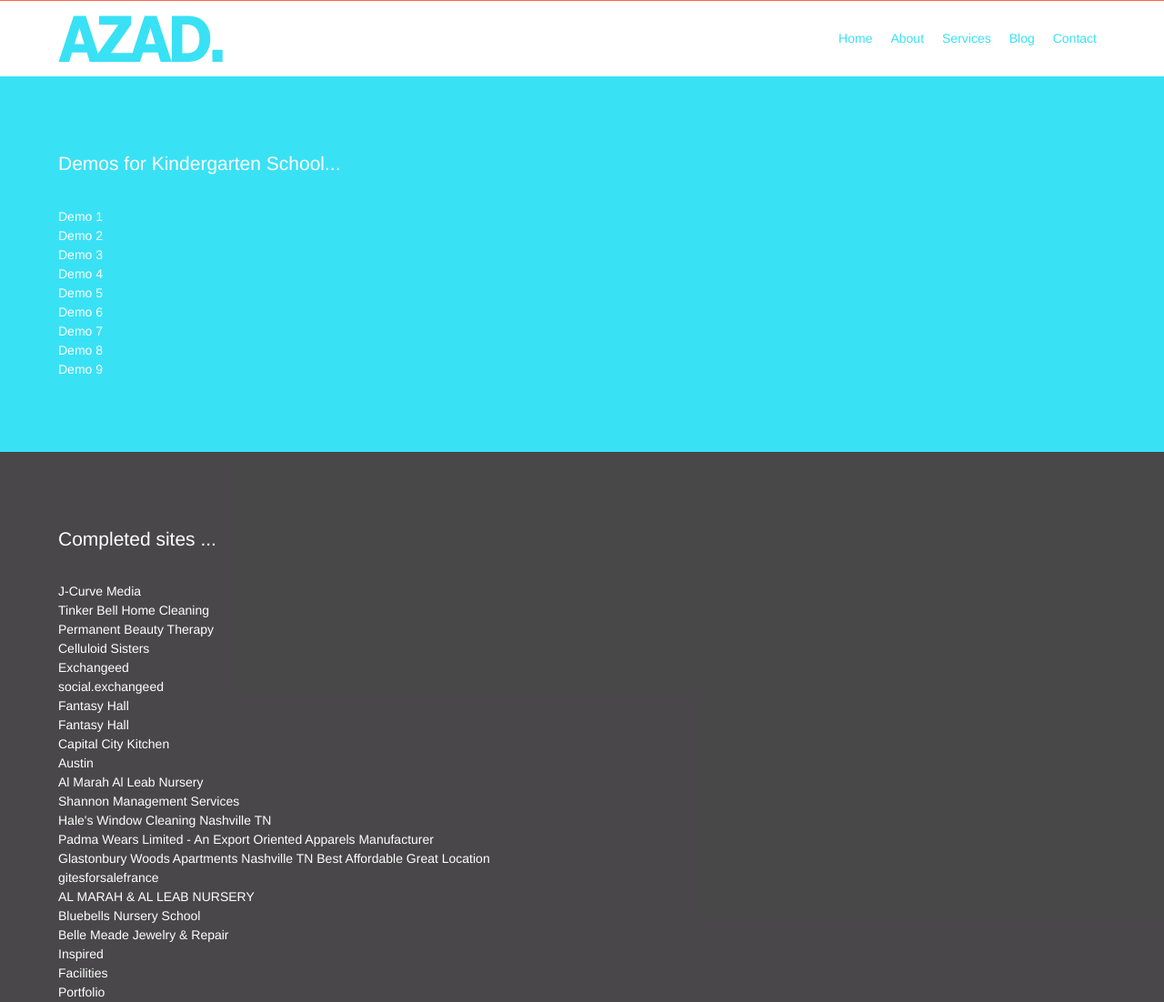
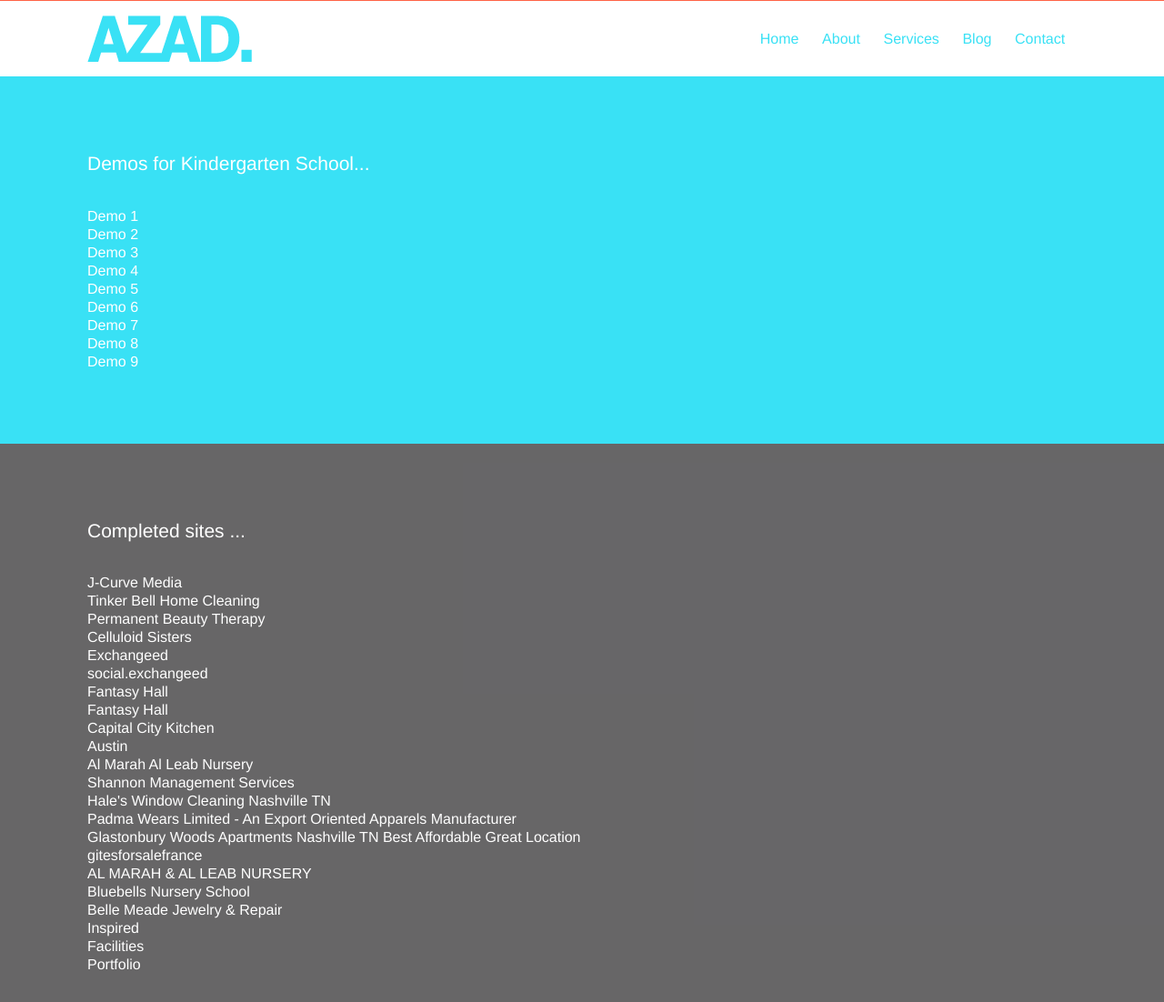
Before and after one commit to webazad/azad-websites, a plain HTML site: page index.html in a window 1280 px wide. Shown: the top 1102 px of the page at 91% size. Drawn offline with Linux system fonts and the light colour scheme.

Commit message:
REM added.

```diff
--- a/sass/_globals.scss
+++ b/sass/_globals.scss
@@ -3,11 +3,16 @@
 *	:: GLOBAL STYLE
 *------------------------------------------------------------------------------------------
 */
+:root{
+    --width:85vw;
+    --padding-top:5rem;
+    --paddin-bottom:5rem;
+}
 html {
     background: var(--bg-color);
 
     body {
-        font: 14px/21px "Cabin", Helvetica, Arial, sans-serif;
+        font: 1em/1.25em "Cabin", Helvetica, Arial, sans-serif;
         color: var(--text-color);
         text-align: center;
         -webkit-font-smoothing: antialiased; /* Chrome Suffery     */
@@ -17,14 +22,14 @@
         font-smoothing: antialiased; 		 /* Official           */
 
         .azad-container{
-            width:90%;
+            width:var(--width);
             margin:0 auto;
         }
         .azad-section{
-            padding:5rem 0;
+            padding:var(--padding-top) 0;
         }
 
-        h1 { font: 36px/1.5em "Cabin", Helvetica, Arial, sans-serif; }
+        h1 { font: 2rem/1.5rem "Cabin", Helvetica, Arial, sans-serif; }
         h2, h3 { font: 21px/1.5em "Cabin", Helvetica, Arial, sans-serif; }
         h4 { font: 16px/1.5em "Cabin", Helvetica, Arial, sans-serif; }
         h5 { font: 14px/1.5em "Cabin", Helvetica, Arial, sans-serif; }
@@ -43,3 +48,9 @@
         input:focus, input:hover { background: #ededed; color: #4e4e4e; }
     }
 }
+
+@media only screen and (max-width: 767px) {
+    .azad-section{
+        padding:3rem 0;
+    }
+}
--- a/sass/_reset.scss
+++ b/sass/_reset.scss
@@ -8,7 +8,7 @@
 	padding: 0;
 	border: 0;
 	outline: 0;
-	font-size: 100%;
+	font-size: 1rem;
 	vertical-align: baseline;
 	font: inherit;
 	background: transparent;
--- a/sass/headers/_header.scss
+++ b/sass/headers/_header.scss
@@ -1,7 +1,7 @@
 .azad-header{
-    border-top:.001rem solid var(--border-top-color);
-    padding: 1rem 0px;
-    background: #ffffff;
+    border-top:.001rem solid var(--border-top);
+    padding: 1rem 0;
+    background: var(--white);
 
     .header-container{
         display:flex;
@@ -12,7 +12,7 @@
             text-align:left;
 
             h1{
-                line-height:unset;
+                line-height:0;
             }
         }
 
@@ -30,8 +30,8 @@
 
                     li{
                         a{
-                            color: var(--text-color);
-                            padding: 10px;
+                            color: var(--text);
+                            padding: .8rem;
                             display: block;
                         }
                     }
--- a/sass/pages/_front.scss
+++ b/sass/pages/_front.scss
@@ -1,6 +1,6 @@
 .azad-demo{
-    background: var(--text-color);
-    color:var(--white-color);
+    background: var(--text);
+    color:var(--white);
     text-align:left;
 
     h2{
@@ -9,13 +9,13 @@
 
     a{
         color: blue;
-        &:link { color: var(--white-color); }
-        &:hover{color:var(--black-color);}
+        &:link { color: var(--white,yellow); }
+        &:hover{color:var(--black);}
     }
 }
 .azad-sites{
-    background: var(--bg-color);
-    color:var(--white-color);
+    background: var(--bg);
+    color:var(--white);
     text-align:left;
 
     h2{
@@ -24,7 +24,7 @@
 
     a{
         color: blue;
-        &:link { color: var(--white-color); }
-        &:hover{color:var(--black-color);}
+        &:link { color: var(--white); }
+        &:hover{color:var(--black);}
     }
 }
--- a/sass/vars/_colors.scss
+++ b/sass/vars/_colors.scss
@@ -1,7 +1,8 @@
 :root{
-    --border-top-color: tomato;
-    --text-color: #39e1f5;
-    --bg-color:rgba(65,64,66,.8);
-    --white-color:rgba(255,255,255,1);
-    --black-color:rgba(0,0,0,1);
+    --border-top: tomato;
+    --text: rgba(57,225,245,1);
+    --bg:rgba(65,64,66,.8);
+    --white:rgba(255,255,255,1);
+    --black:rgba(0,0,0,1);
+    --tranparent:rgba(0,0,0,0);
 }
```
Also changed, not shown: css/style.css, 1 other file.
